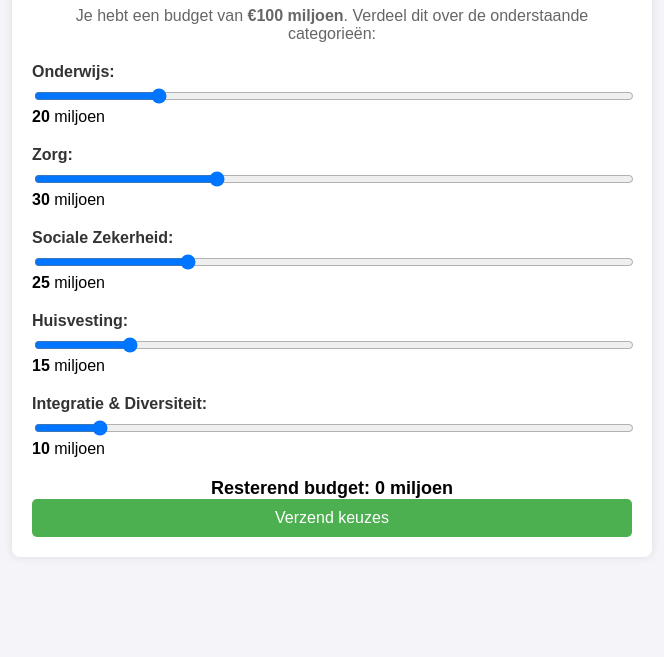
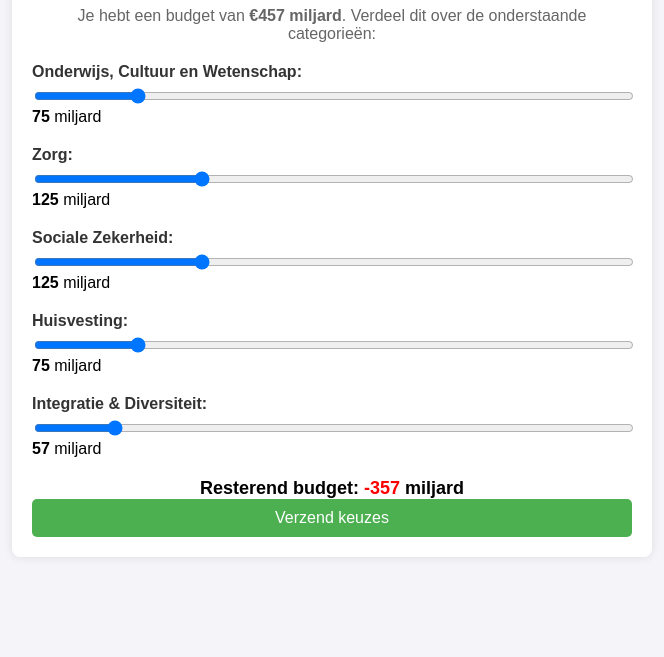
Before and after one commit to MetMaxPro/Maatschappijleer, a plain HTML site: page index.html in a window 1280 px wide. Shown: the part 143-800 px from the top of the page, without its empty margins (308-972 px from the left). Drawn offline with Linux system fonts and the light colour scheme.

Commit message:
Update index.html x1

```diff
--- a/index.html
+++ b/index.html
@@ -3,44 +3,44 @@
 <head>
   <meta charset="UTF-8">
   <meta name="viewport" content="width=device-width, initial-scale=1.0">
-  <title>Budgetverdelingsgame</title>
+  <title>Minister Der Sociale Zaken</title>
   <link rel="stylesheet" href="style.css">
 </head>
 <body>
   <div class="container">
-    <h1>Budgetverdelingsgame</h1>
-    <p>Je hebt een budget van <strong>€100 miljoen</strong>. Verdeel dit over de onderstaande categorieën:</p>
+    <h1>Minister Der Sociale Zaken</h1>
+    <p>Je hebt een budget van <strong>€457 miljard</strong>. Verdeel dit over de onderstaande categorieën:</p>
 
     <!-- Budget sliders -->
     <form id="budget-form">
       <div class="category">
-        <label for="education">Onderwijs:</label>
-        <input type="range" id="education" name="Onderwijs" min="0" max="100" value="20">
-        <span id="education-value">20</span> miljoen
+        <label for="education">Onderwijs, Cultuur en Wetenschap:</label>
+        <input type="range" id="education" name="Onderwijs" min="0" max="457" value="75">
+        <span id="education-value">75</span> miljard
       </div>
       <div class="category">
         <label for="healthcare">Zorg:</label>
-        <input type="range" id="healthcare" name="Zorg" min="0" max="100" value="30">
-        <span id="healthcare-value">30</span> miljoen
+        <input type="range" id="healthcare" name="Zorg" min="0" max="457" value="125">
+        <span id="healthcare-value">125</span> miljard
       </div>
       <div class="category">
         <label for="social-security">Sociale Zekerheid:</label>
-        <input type="range" id="social-security" name="Sociale Zekerheid" min="0" max="100" value="25">
-        <span id="social-security-value">25</span> miljoen
+        <input type="range" id="social-security" name="Sociale Zekerheid" min="0" max="457" value="125">
+        <span id="social-security-value">125</span> miljard
       </div>
       <div class="category">
         <label for="housing">Huisvesting:</label>
-        <input type="range" id="housing" name="Huisvesting" min="0" max="100" value="15">
-        <span id="housing-value">15</span> miljoen
+        <input type="range" id="housing" name="Huisvesting" min="0" max="457" value="75">
+        <span id="housing-value">75</span> miljard
       </div>
       <div class="category">
         <label for="integration">Integratie & Diversiteit:</label>
-        <input type="range" id="integration" name="Integratie & Diversiteit" min="0" max="100" value="10">
-        <span id="integration-value">10</span> miljoen
+        <input type="range" id="integration" name="Integratie & Diversiteit" min="0" max="457" value="57">
+        <span id="integration-value">57</span> miljard
       </div>
 
       <div id="remaining-budget">
-        Resterend budget: <span id="budget-left">0</span> miljoen
+        Resterend budget: <span id="budget-left">0</span> miljard
       </div>
 
       <button type="button" id="submit-button">Verzend keuzes</button>
```
